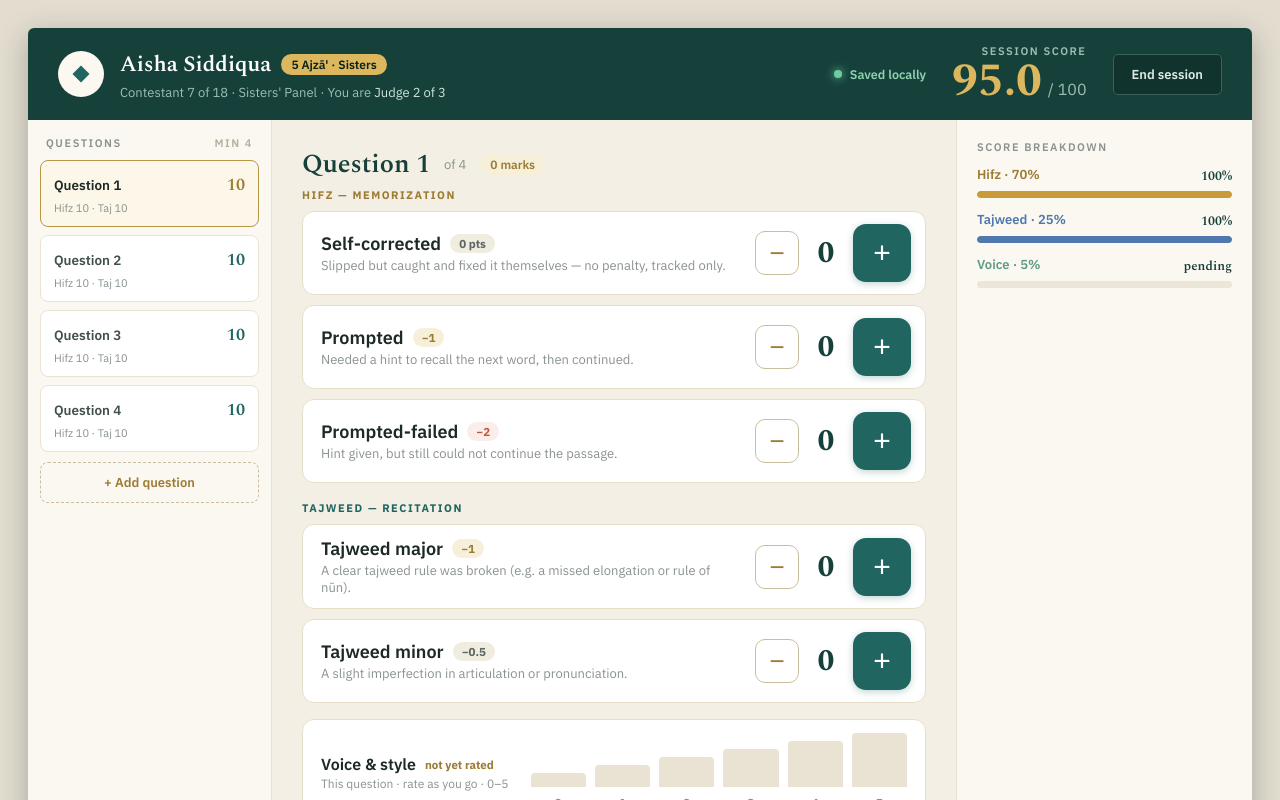
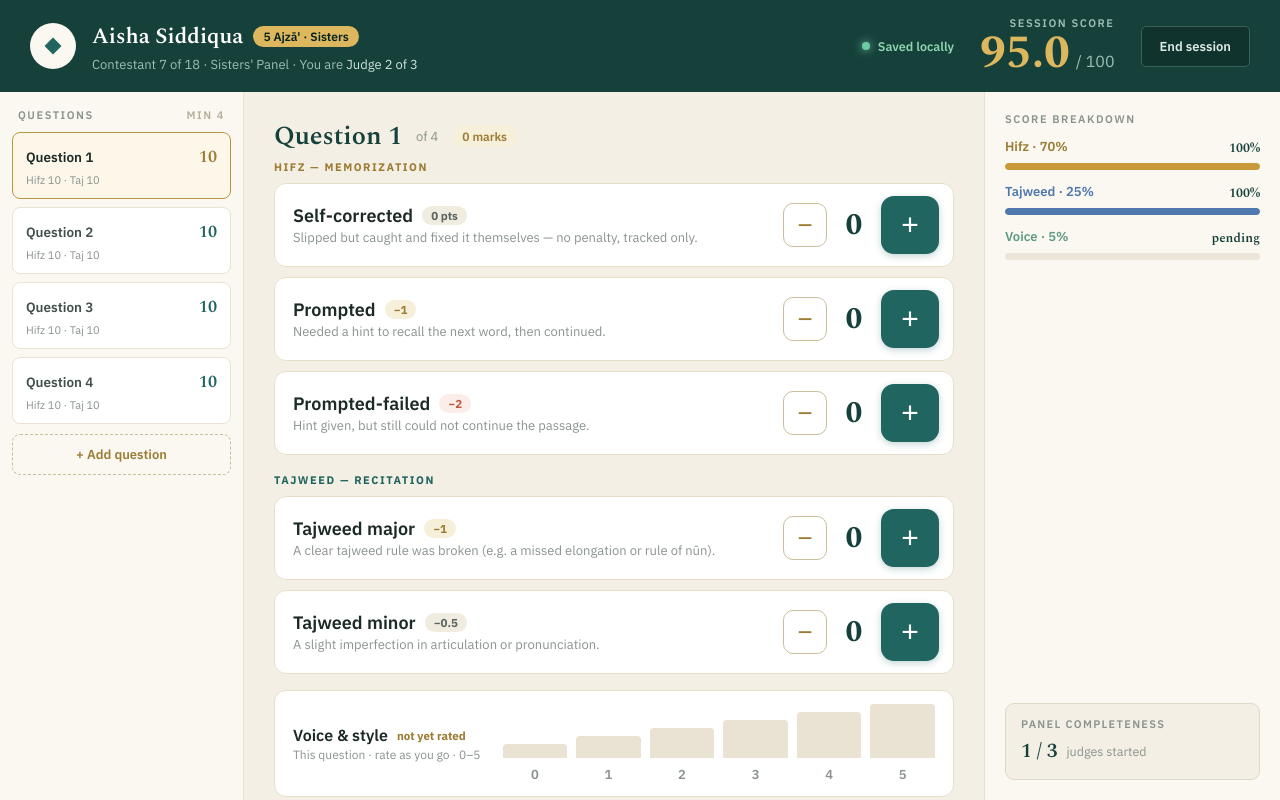
Before and after one commit to UmairZ/judging_app, a React (Vite) app: page / in a window 1280 px wide. Shown: the top 800 px of the page. Built offline with nearby package versions, Linux system fonts and the light colour scheme.

Commit message:
fix(judge): grading screen fills the viewport (drop design-artboard framing)

```diff
--- a/src/judge/GradingScreen.tsx
+++ b/src/judge/GradingScreen.tsx
@@ -98,8 +98,7 @@ export default function GradingScreen() {
     setQuestions((qs) => { setActive(qs.length); return [...qs, freshQuestion(qs.length, true)]; });
 
   return (
-    <div style={{ minHeight: '100vh', background: C.canvas, padding: 28, display: 'flex', justifyContent: 'center' }}>
-      <div style={{ width: 1440, maxWidth: '100%', height: 900, background: C.parchment, borderRadius: 6, boxShadow: '0 8px 30px rgba(11,32,29,.28)', overflow: 'hidden', display: 'flex', flexDirection: 'column', color: C.ink, position: 'relative' }}>
+    <div style={{ width: '100%', height: '100vh', background: C.parchment, overflow: 'hidden', display: 'flex', flexDirection: 'column', color: C.ink, position: 'relative' }}>
 
         {/* ---- header ---- */}
         <div style={{ height: 92, flex: 'none', display: 'flex', alignItems: 'center', padding: '0 30px', background: C.greenDeep }}>
@@ -260,7 +259,6 @@ export default function GradingScreen() {
           </div>
         </div>
       </div>
-    </div>
   );
 }
 
```
